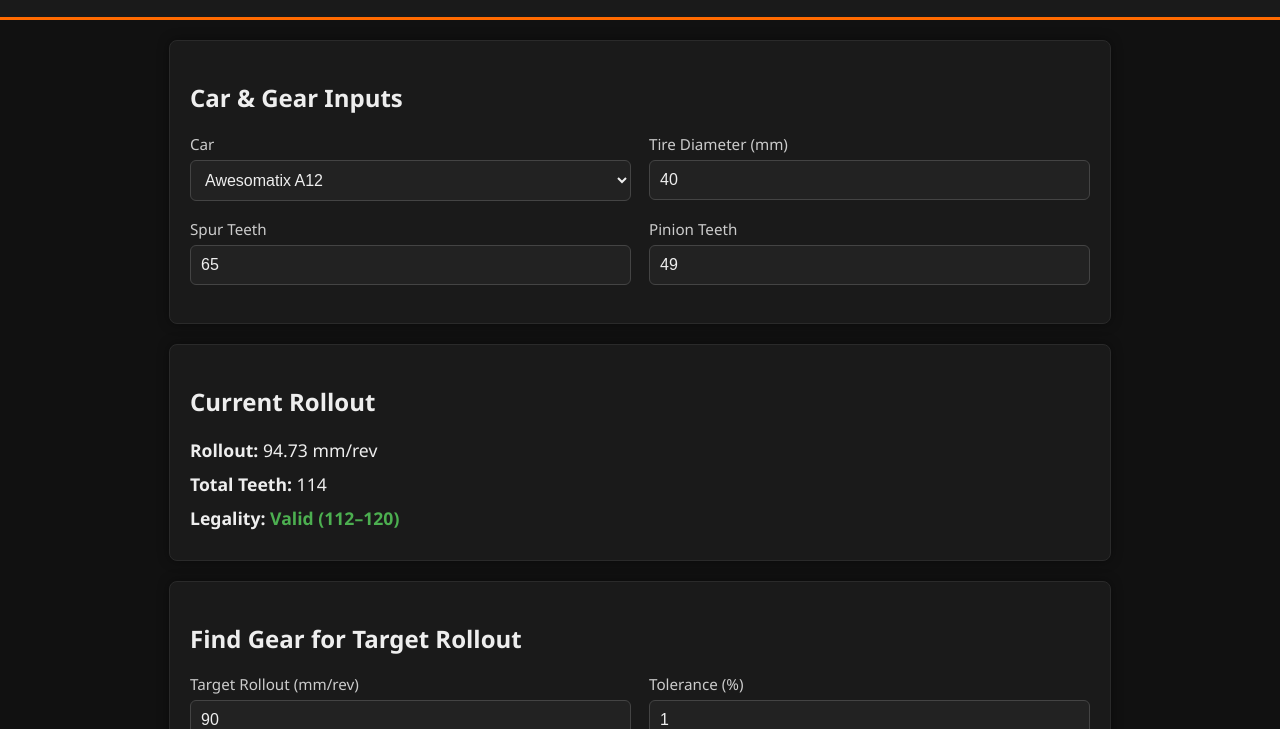
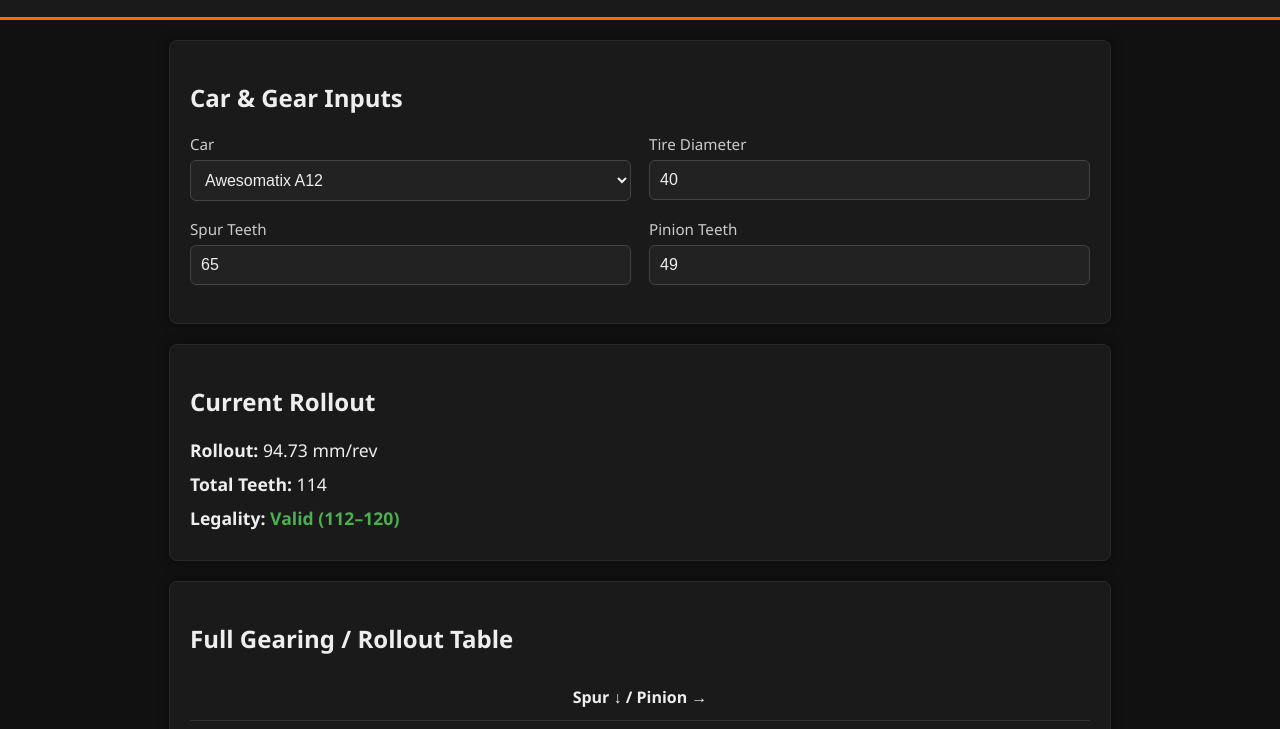
Before and after one commit to wrutherf/12-scale, a plain HTML site: page index.html in a window 1280 px wide. Shown: the part 71-800 px from the top of the page. Drawn offline with Linux system fonts and the light colour scheme.

Commit message:
Refactor comments and labels in index.html
Removed unnecessary text from comments and updated labels for clarity.

```diff
--- a/index.html
+++ b/index.html
@@ -5,7 +5,6 @@
   <meta name="viewport" content="width=device-width, initial-scale=1.0" />
   <title>Rollout Calculator</title>
 
-  <link rel="icon" type="image/png" href="assets/favicon.png">
   <link rel="stylesheet" href="style.css" />
 </head>
 
@@ -17,7 +16,7 @@
 </header>
 
 <!-- =========================
-     INPUT SECTION (Example Style)
+     INPUT SECTION
 ========================= -->
 <section class="card">
   <h2>Car & Gear Inputs</h2>
@@ -32,7 +31,7 @@
     </label>
 
     <label>
-      Tire Diameter (mm)
+      Tire Diameter
       <input type="number" id="tire" value="40" step="0.1">
     </label>
   </div>
@@ -59,6 +58,24 @@
   <div><strong>Rollout:</strong> <span id="rollout">—</span> mm/rev</div>
   <div><strong>Total Teeth:</strong> <span id="total">—</span></div>
   <div><strong>Legality:</strong> <span id="legal">—</span></div>
+</section>
+
+<!-- =========================
+     FULL GEARING TABLE
+========================= -->
+<section class="card">
+  <h2>Full Gearing / Rollout Table</h2>
+
+  <div class="scroll-container">
+    <table id="fullTable">
+      <thead>
+        <tr>
+          <th>Spur ↓ / Pinion →</th>
+        </tr>
+      </thead>
+      <tbody></tbody>
+    </table>
+  </div>
 </section>
 
 <!-- =========================
@@ -103,7 +120,7 @@
 </section>
 
 <!-- =========================
-     RECOMMENDED GEARS (Sorted High → Low)
+     RECOMMENDED GEARS
 ========================= -->
 <section class="card">
   <h2>Recommended Gearing (High → Low Rollout)</h2>
```
